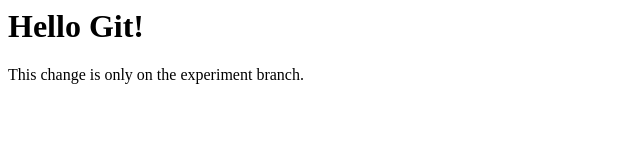
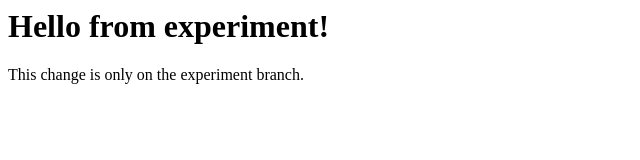
Before and after one commit to vladimirdabicwebdesign/my-first-website-git, a plain HTML site: page index.html in a window 1280 px wide. Shown: the whole page, without its empty margins (0-640 px from the left). Drawn offline with Linux system fonts and the light colour scheme.

Commit message:
update H1 on experiment

```diff
--- a/index.html
+++ b/index.html
@@ -1,3 +1,3 @@
-<h1>Hello Git!</h1>
+<h1>Hello from experiment!</h1>
 
 <p>This change is only on the experiment branch.</p>
```
